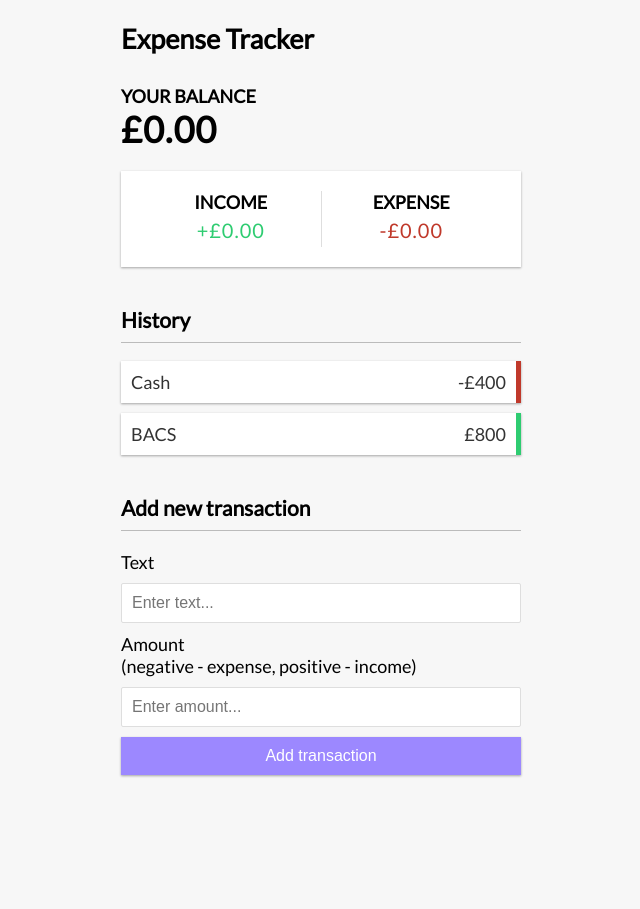
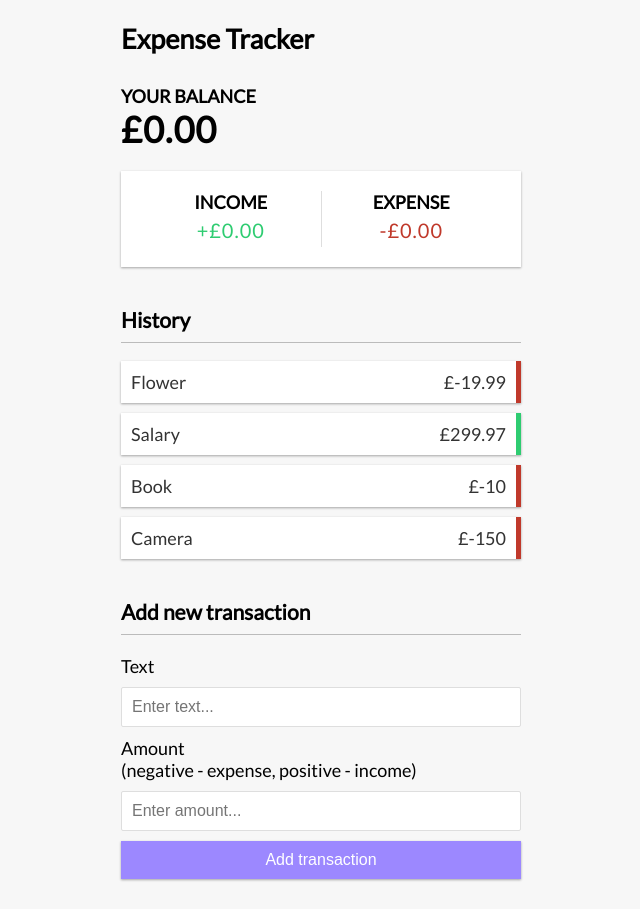
Before and after one commit to sdjhen/expenses-tracker, a Vue app: page / in a window 1280 px wide. Shown: the whole page, without its empty margins (319-959 px from the left). Before the commit the page ends 805 px from the top, so only its background shows below. Built offline with nearby package versions, Linux system fonts and the light colour scheme.

Commit message:
added state to app with Options API

```diff
--- a/src/App.vue
+++ b/src/App.vue
@@ -1,13 +1,11 @@
 <template>
-    <div>
-      <Header />
+     <Header />
       <div class="container">
         <Balance />
         <IncomeExpenses />
         <TransactionList />
         <AddTransaction />
       </div>
-    </div>
   </template>
 
   <script>
--- a/src/components/TransactionList.vue
+++ b/src/components/TransactionList.vue
@@ -1,11 +1,25 @@
 <template>
     <h3>History</h3>
       <ul id="list" class="list">
-        <li class="minus">
-          Cash <span>-£400</span><button class="delete-btn">x</button>
-        </li>
-        <li class="plus">
-         BACS <span>£800</span><button class="delete-btn">x</button>
+        <li v-for="transaction in transactions" v-bind:key="transaction.id" v-bind:class="transaction.amount < 0 ? 'minus' : 'plus'">
+          {{ transaction.text }} <span>£{{ transaction.amount }}</span><button class="delete-btn">x</button>
         </li>
       </ul>
 </template>
+
+<script>
+export default {
+  data() {
+    return {
+      transactions: [
+        {id: 1, text: 'Flower', amount:-19.99},
+        {id: 2, text: 'Salary', amount: 299.97},
+        {id: 3, text: 'Book', amount:-10.00},
+        {id: 4, text: 'Camera', amount:-150.00},
+      ],
+    }
+  }
+}
+
+
+</script>
```
